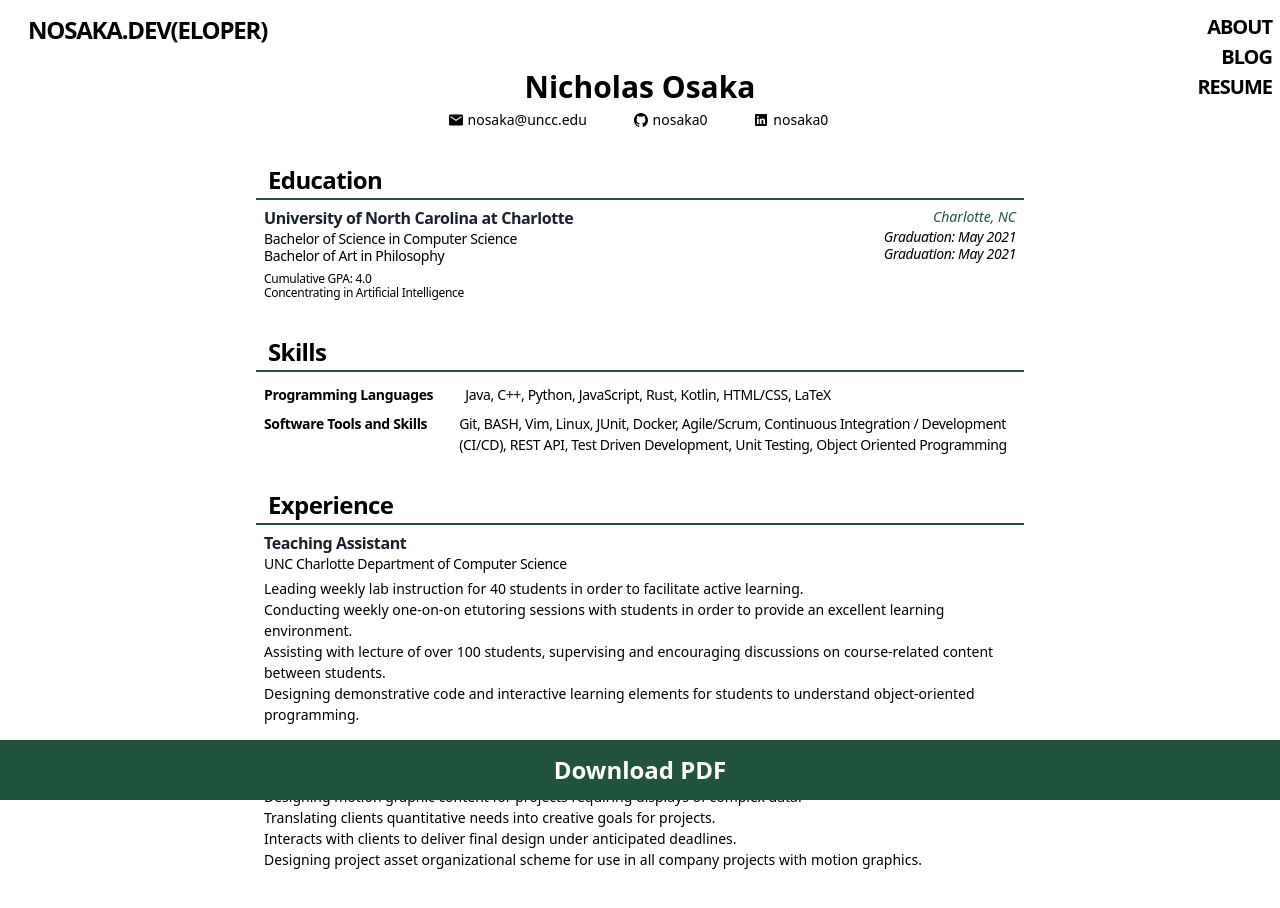
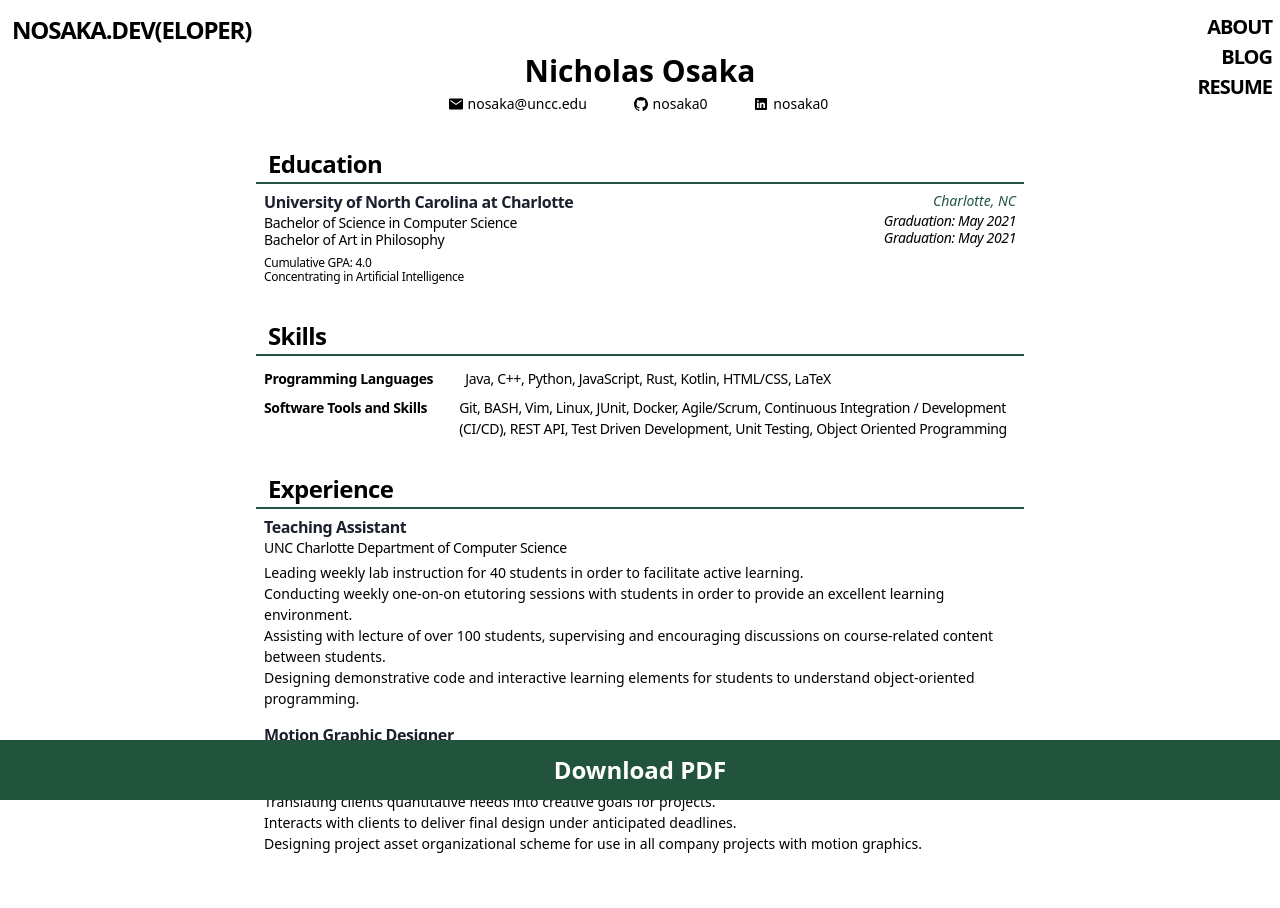
Before and after one commit to nicholasosaka/nosaka.xyz, a Next.js app: page /resume in a window 1280 px wide. Shown: the top 908 px of the page. Built offline with nearby package versions, Linux system fonts and the light colour scheme.

Commit message:
Small changes to padding and margins

```diff
--- a/components/Nav.js
+++ b/components/Nav.js
@@ -4,7 +4,7 @@ import Link from 'next/link'
 function Nav(){
     return (
         <div className="subpixel-antialiased flex flex-row w-screen justify-between uppercase font-bold tracking-tighter text-right text-xl p-2">
-            <div className='mx-5 h-auto w-auto text-2xl'>
+            <div className='ml-1 h-auto w-auto text-2xl'>
                 <Link href='/'>
                     <a className="transition duration-300 ease-out hover:text-green-900 hover:underline tracking-tighter">
                         nosaka.dev(eloper)
--- a/pages/resume.js
+++ b/pages/resume.js
@@ -49,7 +49,7 @@ const Resume = () => (
         <div className="mx-auto mt-1 absolute top-0">
             <Nav/>
         </div>
-        <div className="mt-8 w-screen mx-auto pt-32 sm:pt-8 pb-4 sm:pb-8">
+        <div className="mt-4 w-screen mx-auto pt-24 sm:pt-8 pb-4 sm:pb-8">
             <h1 className="text-3xl font-extrabold text-center">Nicholas Osaka</h1>
             <div className="w-1/3 mx-auto flex flex-col sm:flex-row justify-evenly">
                 <Email/>
```
